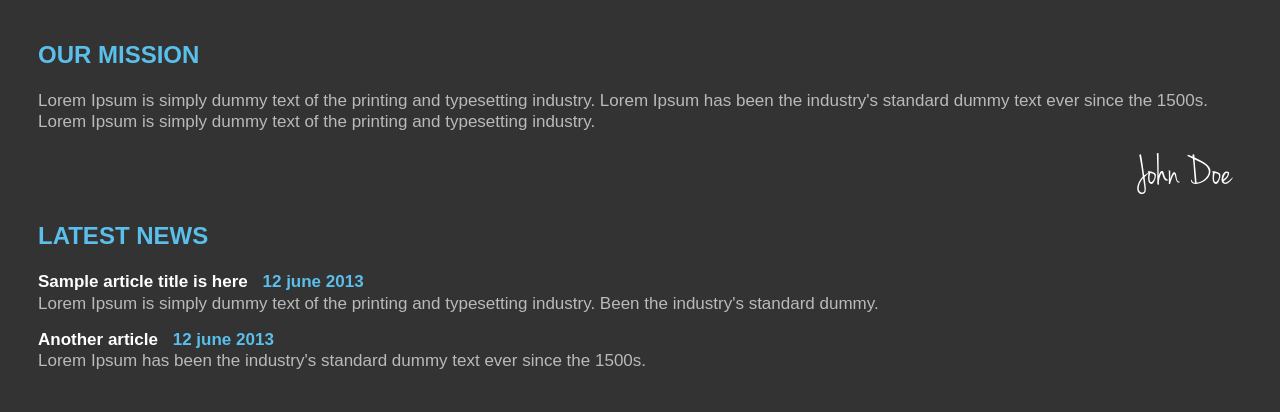
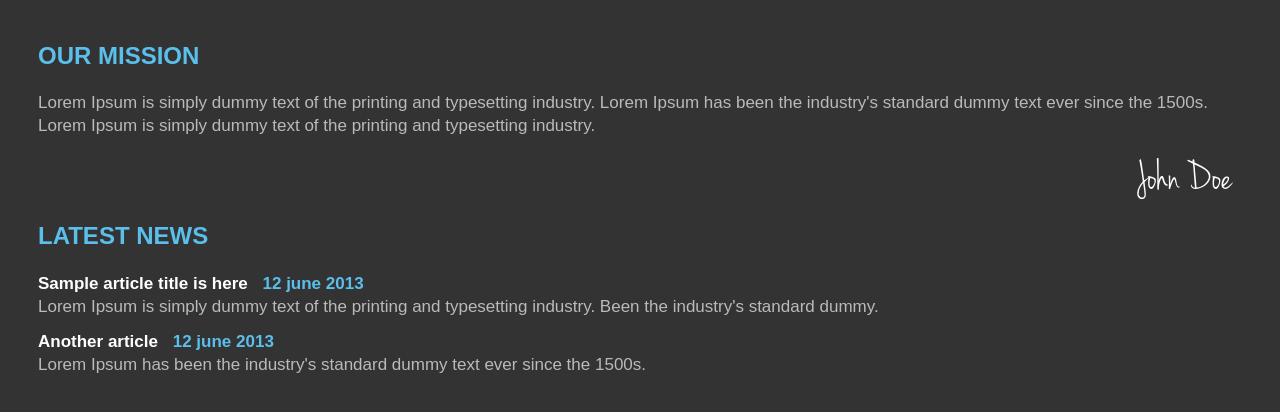
Before and after one commit to lucas-mancini/sass-media-queries, a website: page app/index.html in a window 1280 px wide. Drawn offline with Linux system fonts and the light colour scheme.

Commit message:
Adjusting margins.

```diff
--- a/app/scss/_robotmagic-component.scss
+++ b/app/scss/_robotmagic-component.scss
@@ -17,7 +17,7 @@
 
     font-family: Sans-Serif;
     font-size: $font-size-copywrite;
-    line-height: 1.25;
+    line-height: 1.35;
 
     color: $card-copywrite;
 
@@ -30,7 +30,7 @@
     }
 
     &__card {
-        margin-bottom: 20px;
+        margin-bottom: 12px;
     }
 
     &__header {
--- a/app/scss/main.scss
+++ b/app/scss/main.scss
@@ -9,7 +9,7 @@
 }
 
 p {
-    margin: 0 0 15px 0;
+    margin: 0 0 12px 0;
 }
 
 .caps {
```
Also changed, not shown: app/css/main.css.
